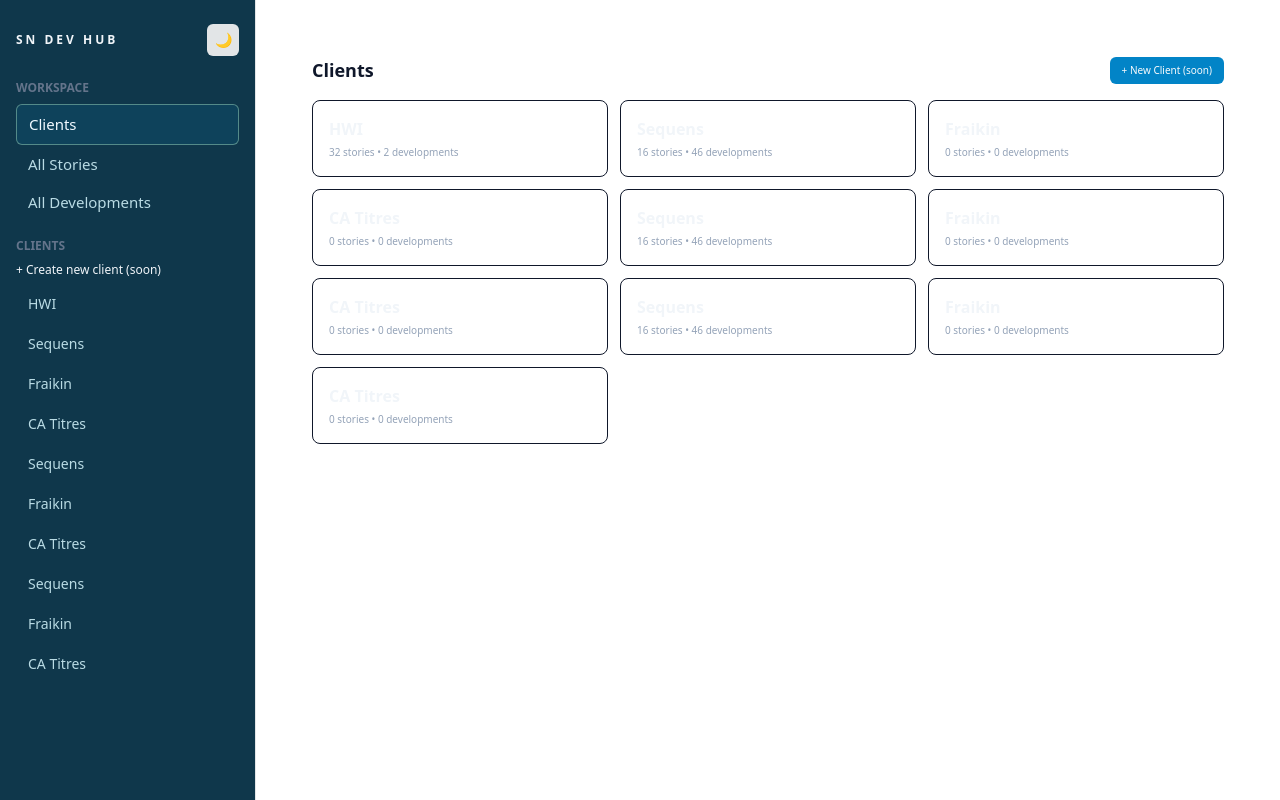
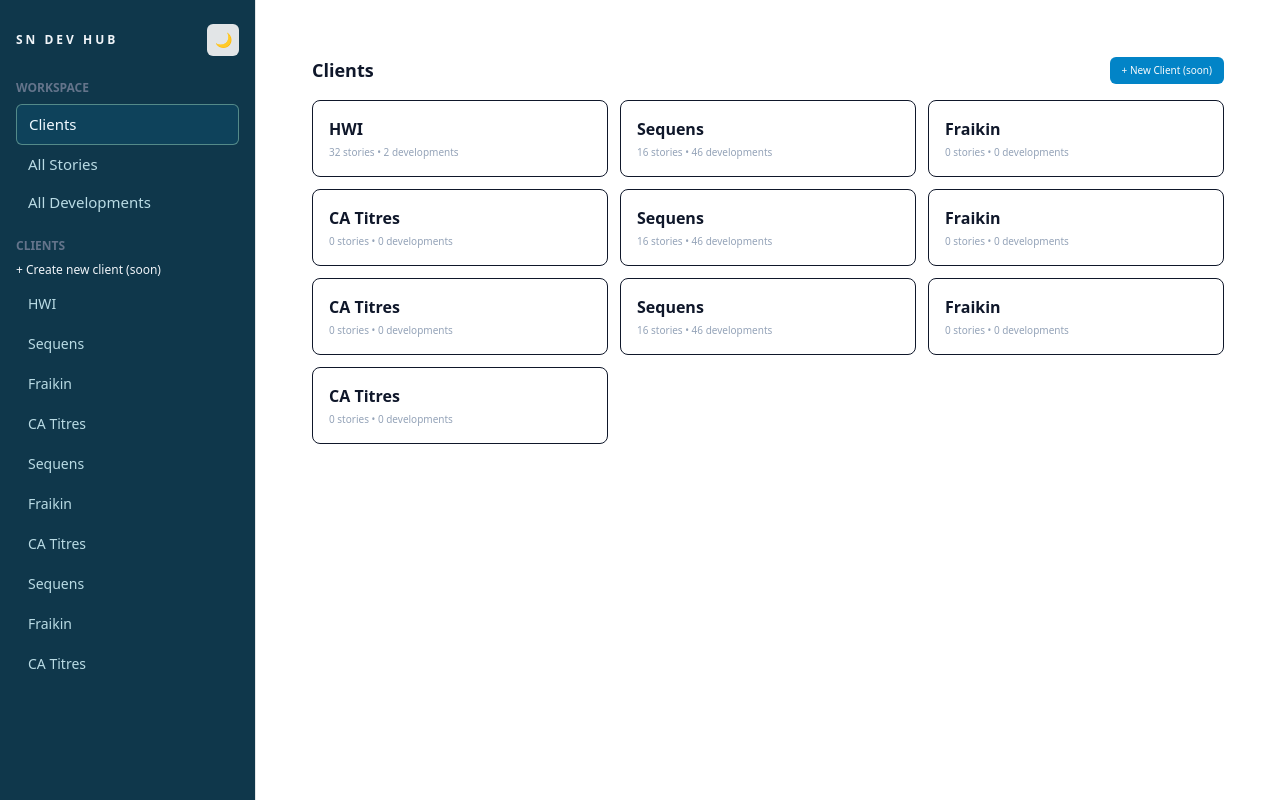
Before and after one commit to GirardGH/sn-dev-hub, a Next.js app: page /clients in a window 1280 px wide. Built offline with nearby package versions, Linux system fonts and the light colour scheme.

Commit message:
fix layout

```diff
--- a/src/app/clients/[clientId]/stories/page.tsx
+++ b/src/app/clients/[clientId]/stories/page.tsx
@@ -32,7 +32,7 @@
                 key={story.id}
                 className="border-t dark:border-slate-800 dark:hover:bg-slate-800/60 transition-colors"
               >
-                <td className="px-3 py-1.5 font-mono">
+                <td className="px-3 py-1.5">
                   <Link
                     href={`/stories/${story.id}`}
                     className="text-sky-400 hover:underline"
--- a/src/app/clients/page.tsx
+++ b/src/app/clients/page.tsx
@@ -22,10 +22,10 @@
           return (
             <Link
               key={client.id}
-              href={`/clients/${client.id}`}
-              className="border border-slate-900 rounded-lg p-4 hover:border-sky-500/60 hover:bg-slate-900/40 transition-colors"
+              href={`/clients/${client.id}/stories`}
+              className="border border-slate-900 rounded-lg p-4 hover:border-sky-500/60 hover:bg-[#deeef3]  dark:hover:bg-slate-900/40 transition-colors"
             >
-              <div className="font-semibold text-slate-100 mb-1">
+              <div className="font-semibold dark:text-slate-100 mb-1">
                 {client.name}
               </div>
               <div className="text-[10px] text-slate-400">
--- a/src/app/stories/page.tsx
+++ b/src/app/stories/page.tsx
@@ -44,7 +44,7 @@
                   <td className="px-3 py-1.5 text-slate-900 dark:text-slate-300">
                     {client?.name ?? "—"}
                   </td>
-                  <td className="px-3 py-1.5 font-mono">
+                  <td className="px-3 py-1.5">
                     <Link
                       href={`/stories/${story.id}`}
                       className="text-sky-400 hover:underline"
--- a/src/components/ClientTabs.tsx
+++ b/src/components/ClientTabs.tsx
@@ -13,7 +13,6 @@
   const base = `/clients/${clientId}`;
 
   const tabs = [
-    { href: base, label: "Overview" },
     { href: `${base}/stories`, label: "Stories" },
     { href: `${base}/developments`, label: "Developments" },
   ];
--- a/src/components/Navigation/Sidebar.tsx
+++ b/src/components/Navigation/Sidebar.tsx
@@ -35,7 +35,9 @@
         <div className="text-xs font-semibold text-slate-500 uppercase mb-2">
           Workspace
         </div>
-        <NavItem href="/clients" label="Clients" active={isActive("/clients")} />
+        <NavItem href="/clients" label="Clients"   active={
+    pathname === "/clients" || pathname === "/clients/"
+  } />
         <NavItem href="/stories" label="All Stories" active={isActive("/stories")} />
         <NavItem href="/developments" label="All Developments" active={isActive("/developments")} />
       </div>
@@ -50,7 +52,7 @@
           {clients.map((c) => (
             <NavItem
               key={c.id}
-              href={`/clients/${c.id}`}
+              href={`/clients/${c.id}/stories`}
               label={c.name}
               active={isActive(`/clients/${c.id}`)}
               small
```
